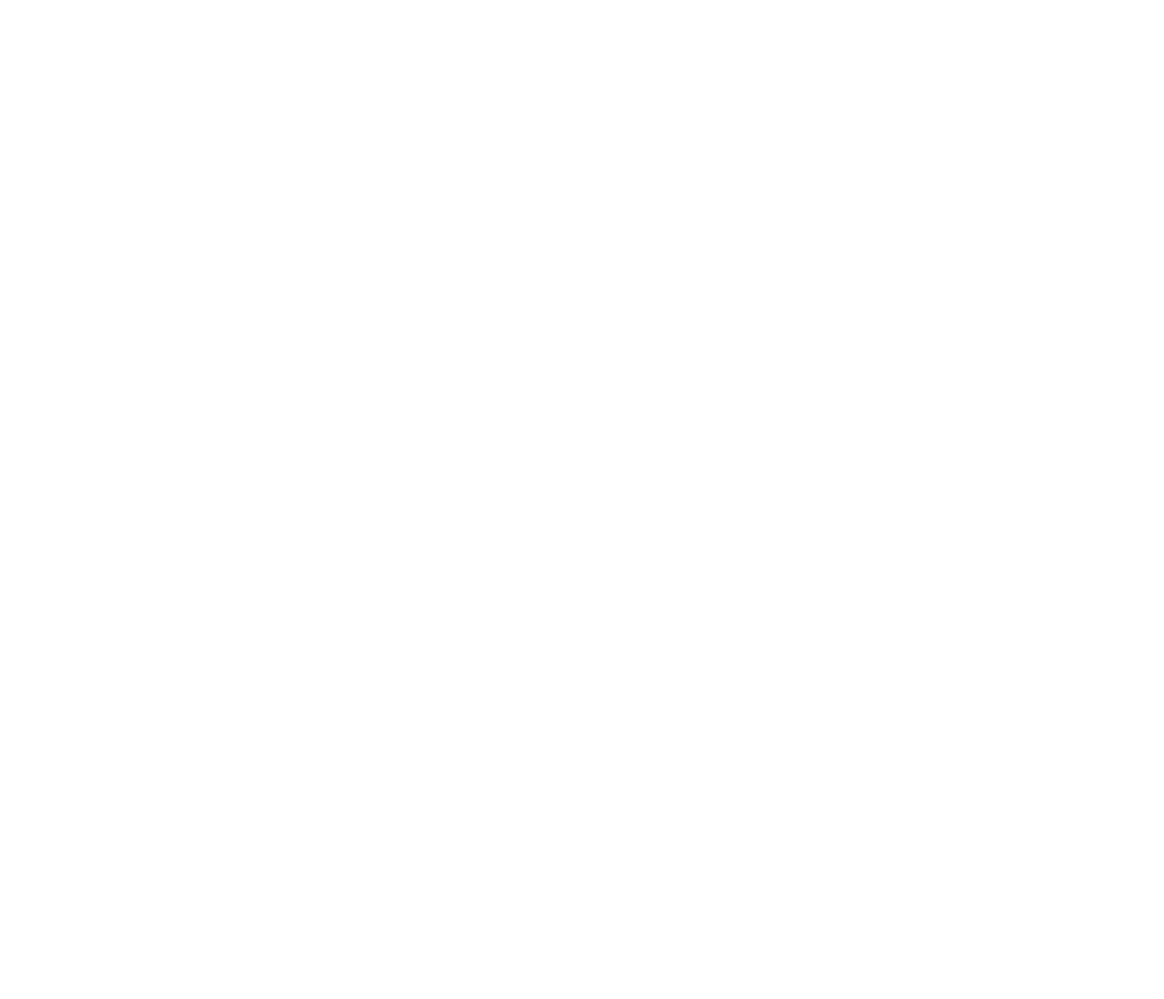
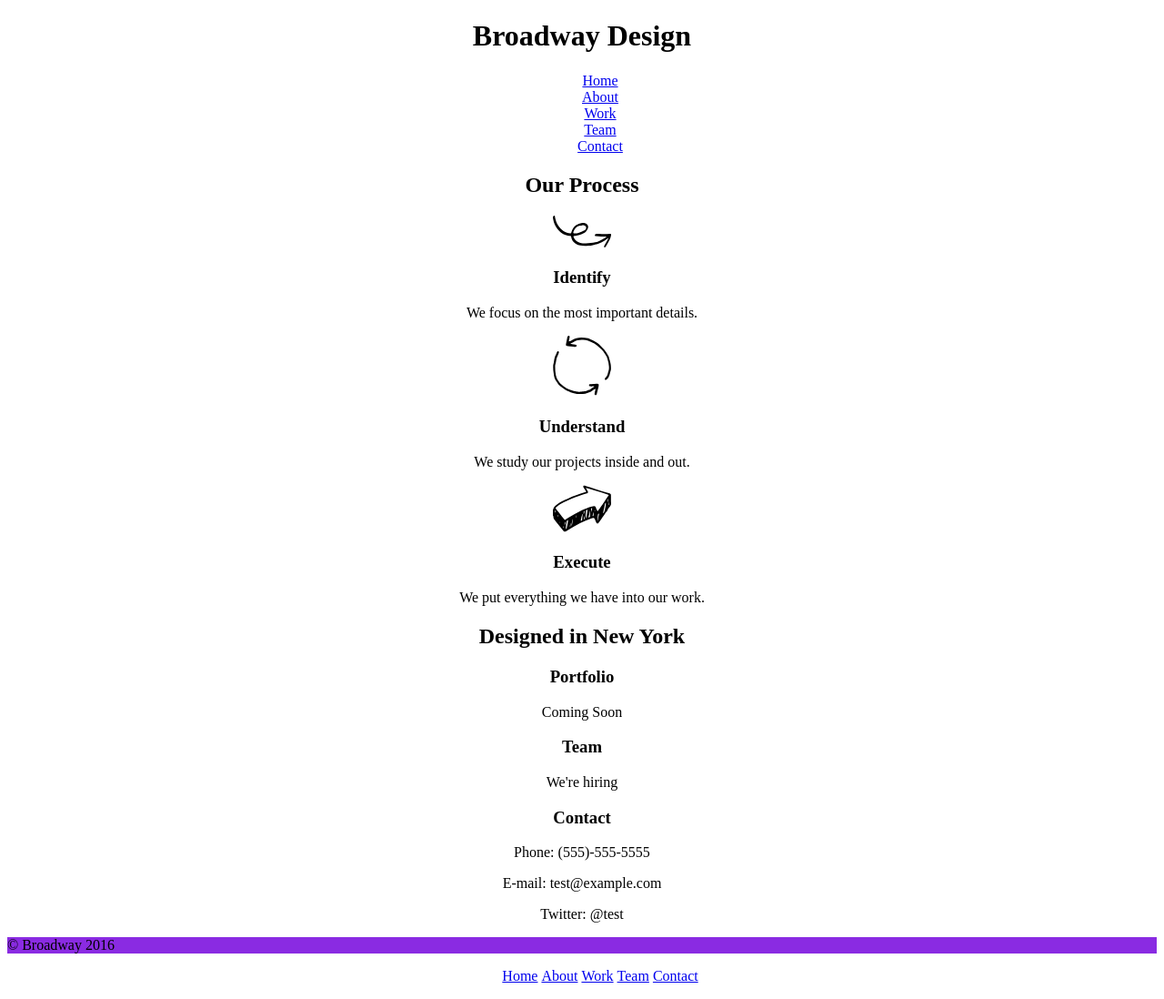
Before and after one commit to MoonMoonLight/broadway, a plain HTML site: page index.html in a window 1280 px wide. Shown: the whole page at 91% size. Before the commit the page ends 800 px from the top, so only its background shows below. Drawn offline with Linux system fonts and the light colour scheme.

Commit message:
Structuring HTML

```diff
--- a/index.html
+++ b/index.html
@@ -1,11 +1,57 @@
 <!DOCTYPE html>
-<html>
+<html lang="en">
     <head>
         <title>Broadway Design</title>
         <link href="resources/css/style.css" type="text/css" rel="stylesheet">
+        <meta charset="utf-8">
     </head>
     <body>
+        <header>
+            <h1>Broadway Design</h1>
+            <nav>
+                <ul>
+                    <li><a href="#">Home</a></li>
+                    <li><a href="#">About</a></li>
+                    <li><a href="#">Work</a></li>
+                    <li><a href="#">Team</a></li>
+                    <li><a href="#">Contact</a></li>
+                </ul>
+            </nav>
+        </header>
+        <main>
+            <h2>Our Process</h2>
+            <img src="resources/img/identify.svg">
+            <h3>Identify</h3>
+            <p>We focus on the most important details.</p>
+            <img src="resources/img/understand.svg">
+            <h3>Understand</h3>
+            <p>We study our projects inside and out.</p>
+            <img src="resources/img/execute.svg">
+            <h3>Execute</h3>
+            <p>We put everything we have into our work.</p>
+            <h2 id="nydesign">Designed in New York</h2>
+            <h3>Portfolio</h3>
+            <p>Coming Soon</p>
+            <h3>Team</h3>
+            <p>We're hiring</p>
+            <h3>Contact</h3>
+            <p>Phone: (555)-555-5555</p>
+            <p>E-mail: test@example.com</p>
+            <p>Twitter: @test</p>
+        </main>
+        <footer>
+            <p id="lefty">&copy; Broadway 2016</p>
+            <nav>
+             <ul id="horizontal">
+                    <li><a href="#">Home</a></li>
+                    <li><a href="#">About</a></li>
+                    <li><a href="#">Work</a></li>
+                    <li><a href="#">Team</a></li>
+                    <li><a href="#">Contact</a></li>
+                </ul>
+            </nav>
 
+        </footer>
     </body>
 
 </html>
--- a/resources/css/style.css
+++ b/resources/css/style.css
@@ -0,0 +1,20 @@
+body{
+    text-align: center;
+}
+nav ul{
+
+    list-style-type: none;
+}
+
+footer nav ul{
+    list-style-type: none;
+}
+
+ul#horizontal li{
+    display: inline;
+}
+p#lefty{
+    text-align: left;
+    background-color: blueviolet;
+
+}
```
